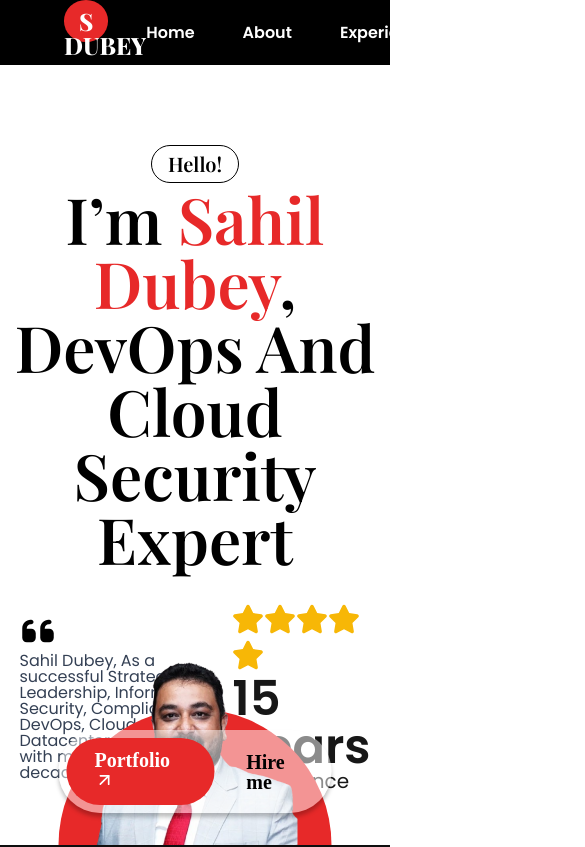
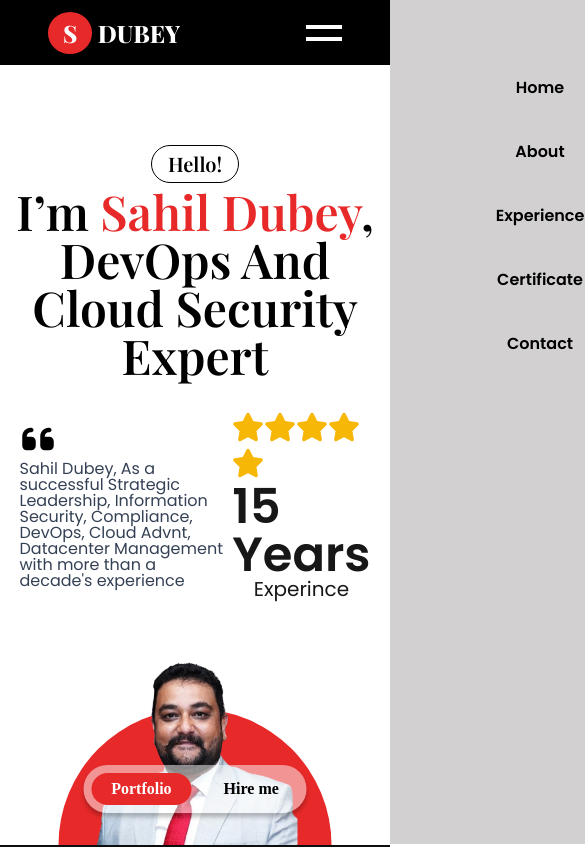
Before and after one commit to SatmeetSingh/Sahil_Dubey_Portfolio, a React (Vite) app: page / in a window 390 px wide. Shown: the top 847 px of the page, 585 px wide, since content can reach past the window. Built offline with nearby package versions, Linux system fonts and the light colour scheme; a web font is replaced by a local one.

Commit message:
feat: created the sidebar and made some minor changes

```diff
--- a/src/components/AboutUs/aboutus.module.css
+++ b/src/components/AboutUs/aboutus.module.css
@@ -308,3 +308,10 @@
     line-height: 100%;
     letter-spacing: -1.5%;
 }
+
+
+@media (max-width:768px) {
+   .card{
+    display: none;
+   }
+}
--- a/src/components/Certification/certification.module.css
+++ b/src/components/Certification/certification.module.css
@@ -32,7 +32,7 @@
 .certificationsContainer {
     width: 90%;
     display: grid;
-    grid-template-columns: repeat(auto-fill, minmax(24rem, 1fr));
+    grid-template-columns: repeat(auto-fill, minmax(18rem, 1fr));
     gap: 1rem;
     padding: 1rem;
   }
--- a/src/components/Experience/Experience.tsx
+++ b/src/components/Experience/Experience.tsx
@@ -16,8 +16,10 @@ export default function Experience() {
               <div className={styles.card}>
                 <div className={styles.cardHeader}>
                   <h3 className={styles.companyName}>{exp.company}</h3>
+                  <p>
                   <span className={styles.location}>{exp.location}</span>
                   <span className={styles.period}>{exp.period}</span>
+                  </p>
                 </div>
                 <div className={styles.second}>
                 <h4 className={styles.companyName}>{exp.position}</h4>
--- a/src/components/Experience/experience.module.css
+++ b/src/components/Experience/experience.module.css
@@ -42,16 +42,18 @@
     gap: 3rem;
 }
 
+.timelineDot {
+    border: 1px dashed var(--border-color);
+    padding:0.25rem;
+    border-radius: 999px;
+}
+
 .circle {
     width: 2rem;
     height: 2rem;
     background-color: var(--card-color);
     border-radius: 50%;
-    box-sizing: content-box;
-    border: 2px solid #1D2939;
-    /* border: 1px dotted var(--border-color); */
 }
-
 
 .card{
     display: flex;
@@ -66,6 +68,17 @@
     flex-direction: column;
     justify-content: center;
     gap: 0.5rem;
+}
+
+.cardHeader p {
+    display: flex;
+    flex-direction: column;
+    justify-content: center;
+    gap:0.5rem;
+}
+
+.cardHeader p span {
+    font-family: var(--font-primary);
 }
 
 .second{
@@ -95,3 +108,20 @@
     letter-spacing: -1.5%;
     color: var(--secondary-text-color);
 }
+
+@media (max-width: 768px) {
+    .card {
+        flex-direction: column;
+        gap:0.5rem;
+    }
+    .cardHeader p {
+        align-items: center;
+        justify-content: flex-start;
+        flex-direction: row;
+        gap:1rem;
+    }
+
+    .companyName {
+        font-size: 1.5rem;
+    }
+}
--- a/src/components/HeroPage/Hero.tsx
+++ b/src/components/HeroPage/Hero.tsx
@@ -3,7 +3,6 @@ import { FaQuoteLeft } from "react-icons/fa6";
 import { FaStar } from "react-icons/fa";
 import { LuArrowUpRight } from "react-icons/lu";
 export default function Hero() {
-
   return (
     <div className={styles.hero}>
       <div className={styles.intro}>
@@ -30,8 +29,7 @@ export default function Hero() {
       <div className={styles.semicircle}>
         <img src="./images/SahilDUbey.png" alt="Sahil" />
         <div className={styles.btn}>
-            <p>Portfolio <span><LuArrowUpRight size={20}/>
-              </span>
+            <p>Portfolio
               </p>
             <span>Hire me</span>
         </div>
--- a/src/components/HeroPage/hero.module.css
+++ b/src/components/HeroPage/hero.module.css
@@ -36,6 +36,7 @@
     line-height: 100%;
     letter-spacing: -1.5%;
     text-align: center;
+    transition: font-size 0.3s ease-in-out;
 }
 
 .intro h4 span {
@@ -138,6 +139,8 @@
     padding: 0.75rem 1.75rem;
     border-radius: 999px;
     color: var(--primary-color);
+    transition: font-size 0.3s ease-in-out,
+                padding 0.3s ease-in-out;
 }
 
 .semicircle .btn span {
@@ -147,8 +150,26 @@
     line-height: 100%;
     letter-spacing: -1.5%;
     padding: 0.75rem 1.75rem 0.75rem 0rem;
+    transition: font-size 0.3s ease-in-out,
+                padding 0.3s ease-in-out;
 }
 
+
+@media (max-width:768px) {
+    .intro h4 {
+        font-size: 3rem;
+    }
+
+    .semicircle .btn p{
+        padding: 0.5rem 1.25rem;
+        font-size: 1rem;
+    }
+
+    .semicircle .btn span {
+        font-size: 1rem;
+        padding: 0.5rem 1.25rem 0.5rem 0rem;
+    }
+}
 
 @media (max-height:800px) {
     .semicircle{
--- a/src/components/Navbar/Navbar.tsx
+++ b/src/components/Navbar/Navbar.tsx
@@ -1,7 +1,39 @@
 import { Link } from 'react-scroll';
 import styles from "./navbar.module.css";
+import {  useRef, useState } from 'react';
+import gsap from 'gsap';
+import Sidebar from './Sidebar/Sidebar';
 
 export default function Navbar() {
+  const line1Ref = useRef<HTMLDivElement | null>(null);
+  const line2Ref = useRef<HTMLDivElement | null>(null);
+  const containerRef = useRef<HTMLDivElement | null>(null);
+  const [isOpen, setIsOpen] = useState(false); // ✅ Using state instead of useRef
+
+
+    const handleClick = () => {
+      if (!line1Ref.current || !line2Ref.current) return;
+
+      // Toggle animation state
+      setIsOpen((prev) => !prev); // Toggle state
+
+      gsap.to(line1Ref.current, {
+        rotate: isOpen ? 0 : 45,
+        y : !isOpen ? -7 : 0,
+        transformOrigin:"left",
+        duration: 0.3,
+        ease: "power2.out"
+      });
+
+      gsap.to(line2Ref.current, {
+        rotate: isOpen ? 0 :-45 ,
+        y : !isOpen ? 7 : 0,
+        transformOrigin:"left",
+        duration: 0.3,
+        ease: "power2.out"
+      });
+    };
+
   return (
     <div className={styles.navbar}>
         <div className={styles.nav}>
@@ -38,7 +70,12 @@ export default function Navbar() {
                   duration={500}
                   className={`${styles.link} ${styles.contact}`}>Contact</Link>
             </div>
+            <div ref={containerRef} className={styles.burgur} onClick={handleClick}>
+               <div ref={line1Ref} className={styles.lineone}></div>
+               <div ref={line2Ref} className={styles.linetwo}></div>
+            </div>
         </div>
+            <div className={isOpen ? styles.sidebar : styles.bar}><Sidebar /></div>
     </div>
   )
 }
--- /dev/null
+++ b/src/components/Navbar/Sidebar/Sidebar.tsx
@@ -0,0 +1,39 @@
+import { Link } from "react-scroll";
+import styles from "./sidebar.module.css";
+
+export default function Sidebar() {
+  return (
+         <div className={styles.page}>
+            <Link to='home'
+                  spy={true}
+                  smooth={true}
+                  offset={-50}
+                  duration={500}
+                  className={styles.link}>Home</Link>
+            <Link to='about'
+                  spy={true}
+                  offset={-50}
+                  smooth={true}
+                  duration={500}
+                  className={styles.link}>About</Link>
+            <Link to='experience'
+                  spy={true}
+                  offset={-80}
+                  smooth={true}
+                  duration={500}
+                  className={styles.link}>Experience</Link>
+            <Link to='certificate'
+                  spy={true}
+                  offset={-50}
+                  smooth={true}
+                  duration={500}
+                  className={styles.link}>Certificate</Link>
+            <Link to='contact'
+                  spy={true}
+                  offset={-90}
+                  smooth={true}
+                  duration={500}
+                  className={`${styles.link} ${styles.contact}`}>Contact</Link>
+        </div>
+  )
+}
--- /dev/null
+++ b/src/components/Navbar/Sidebar/sidebar.module.css
@@ -0,0 +1,22 @@
+
+.page {
+    height: 100%;
+    display: flex;
+    flex-direction: column;
+    margin-top: 5rem;
+    align-items: center;
+    gap:3rem;
+}
+
+
+.page .link{
+    all:unset;
+    font-family: var(--font-primary);
+    font-weight: 600;
+    font-size: 1rem;
+    line-height: 100%;
+    letter-spacing: -1.5%;
+    padding: 0px;
+    cursor: pointer;
+    color: var(--background-color);
+}
--- a/src/components/Navbar/navbar.module.css
+++ b/src/components/Navbar/navbar.module.css
@@ -32,14 +32,13 @@
     background-color: var(--secondary-color);
     padding: 5px 15px;
     border-radius: 50%;
-    /* font-family: 'Arial', sans-serif; */
 }
 
 .page {
     display: flex;
     justify-content: center;
     align-items: center;
-    gap:3rem;
+    gap: clamp(1rem, 5vw, 2rem);
 }
 
 
@@ -52,6 +51,7 @@
     letter-spacing: -1.5%;
     padding: 0px;
     cursor: pointer;
+    transition: color 0.3s ease;
 }
 
 .page .contact {
@@ -67,3 +67,58 @@
     color: var(--background-color);
     transform: translateY(-1px);
 }
+
+.burgur {
+    display: none;
+}
+
+.sidebar {
+    background-color: rgb(210, 208, 208);
+    position: fixed;
+    height: 100vh;
+    top :0;
+    right: 0;
+    width: 300px;
+    transition: right 0.3s ease-in-out;
+}
+
+.bar {
+    background-color: rgb(210, 208, 208);
+    height: 100vh;
+    position: fixed;
+    width: 300px;
+    right: -300px;
+    top :0;
+    transition: right 0.3s ease-in-out;
+}
+
+@media (max-width:768px){
+    .nav{
+        justify-content: space-between;
+        padding-inline: 3rem;
+    }
+
+    .page {
+        display: none;
+    }
+
+    .burgur {
+        display: flex;
+        flex-direction: column;
+        justify-content: center;
+        gap:0.5rem;
+        z-index: 10;
+    }
+
+    .burgur .lineone {
+        border: 2px solid var(--primary-color);
+        width: 2.25rem;
+    }
+
+    .burgur .linetwo {
+        border: 2px solid var(--primary-color);
+        width: 2.25rem;
+    }
+
+
+}
```
